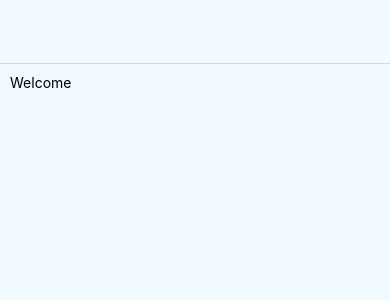
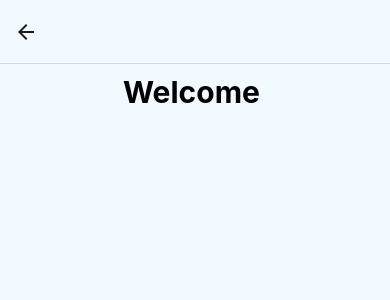
Before and after one commit to Dedaldino-Papelo/Instagram_Form_Screen, a React Native app: screen /Home in a window 390 px wide. Shown: the top 300 px of the page. Built offline with nearby package versions, Linux system fonts and the light colour scheme.

Commit message:
get the data from the storage

```diff
--- a/App.js
+++ b/App.js
@@ -34,7 +34,6 @@ export default function App() {
   return (
     <NavigationContainer>
       <Stack.Navigator
-      initialRouteName='Home'
         screenOptions={{
           headerStyle: {
             backgroundColor: "#F0faff"
--- a/components/Home.js
+++ b/components/Home.js
@@ -1,11 +1,40 @@
-import { Text, View } from "react-native";
+import AsyncStorage from "@react-native-async-storage/async-storage";
+import { useEffect, useState } from "react";
+import { StyleSheet, Text, View } from "react-native";
 import { globalStyle } from "../global/style";
 
 export default function Home(){
+    const [name, setName] = useState('')
+
+    useEffect(() => {
+        getData()
+    },[])
+
+    const getData = async() => {
+       try {
+
+        const Username = await AsyncStorage.getItem('Username')
+
+        if(Username !== null){
+            setName(Username)
+        }
+
+       } catch (error) {
+        console.log(error)
+       }
+    }
 
     return(
         <View style={globalStyle.container}>
-            <Text>Welcome</Text>
+            <Text style={style.text}>Welcome {name}</Text>
         </View>
     )
 }
+
+const style = StyleSheet.create({
+    text:{
+        fontSize: 30,
+        fontWeight: "bold",
+        textAlign: 'center'
+    }
+})
```
